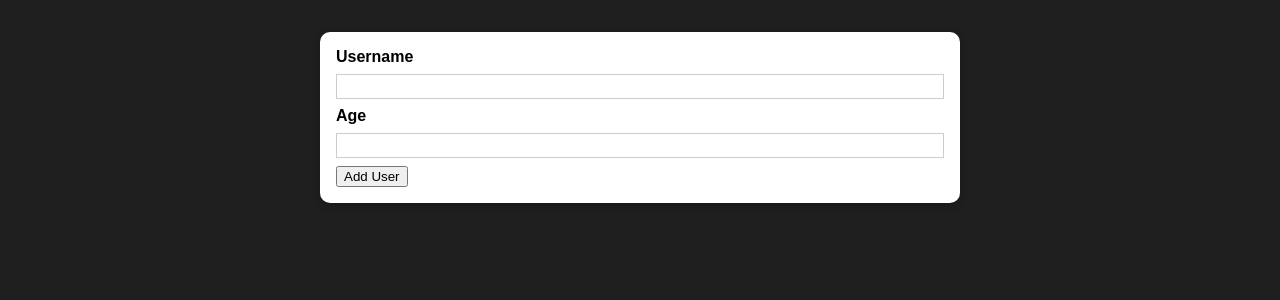
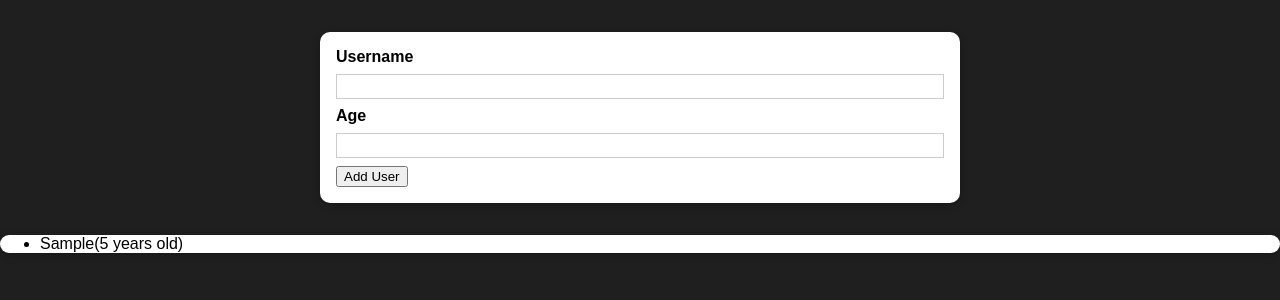
Before and after one commit to Shivamahajan045/Sharpener_React, a React (Vite) app in the folder Styling_Debugging_LifecycleMethods/RevisionProject/: page / in a window 1280 px wide. Both pictures are taken after typing "Sample", "5" into the empty fields and a click on the button "Add User". Shown: the top 300 px of the page. Built offline with nearby package versions, Linux system fonts and the light colour scheme.

Commit message:
Managing Users List

```diff
--- a/Styling_Debugging_LifecycleMethods/RevisionProject/src/App.jsx
+++ b/Styling_Debugging_LifecycleMethods/RevisionProject/src/App.jsx
@@ -1,12 +1,21 @@
 import React from "react";
 import AddUser from "./components/Users/AddUser";
 import UserList from "./components/Users/UsersList";
-
+import { useState } from "react";
 function App() {
+  const [usersList, setUsersList] = useState([]);
+  const addUserHandler = (uName, uAge) => {
+    setUsersList((prevUsersList) => {
+      return [
+        ...prevUsersList,
+        { name: uName, age: uAge, id: Math.random().toString() },
+      ];
+    });
+  };
   return (
     <div>
-      <AddUser />
-      <UserList users={[]} />
+      <AddUser onAddUser={addUserHandler} />
+      <UserList users={usersList} />
     </div>
   );
 }
--- a/Styling_Debugging_LifecycleMethods/RevisionProject/src/components/Users/AddUser.jsx
+++ b/Styling_Debugging_LifecycleMethods/RevisionProject/src/components/Users/AddUser.jsx
@@ -5,7 +5,7 @@
 import Button from "../UI/Button";
 import "./AddUser.css";
 
-const AddUser = () => {
+const AddUser = (props) => {
   const [enteredUsername, setEnteredUsername] = useState("");
   const [enteredAge, setEnteredAge] = useState("");
 
@@ -16,6 +16,7 @@
     } else if (enteredAge <= 0) {
       return;
     }
+    props.onAddUser(enteredUsername, enteredAge);
     console.log(enteredUsername, enteredAge);
     setEnteredUsername("");
     setEnteredAge("");
--- a/Styling_Debugging_LifecycleMethods/RevisionProject/src/components/Users/UsersList.jsx
+++ b/Styling_Debugging_LifecycleMethods/RevisionProject/src/components/Users/UsersList.jsx
@@ -5,8 +5,8 @@
   return (
     <Card>
       <ul>
-        {props.users.map((user, index) => (
-          <li key={index}>
+        {props.users.map((user) => (
+          <li key={user.id}>
             {user.name}({user.age} years old)
           </li>
         ))}
```
